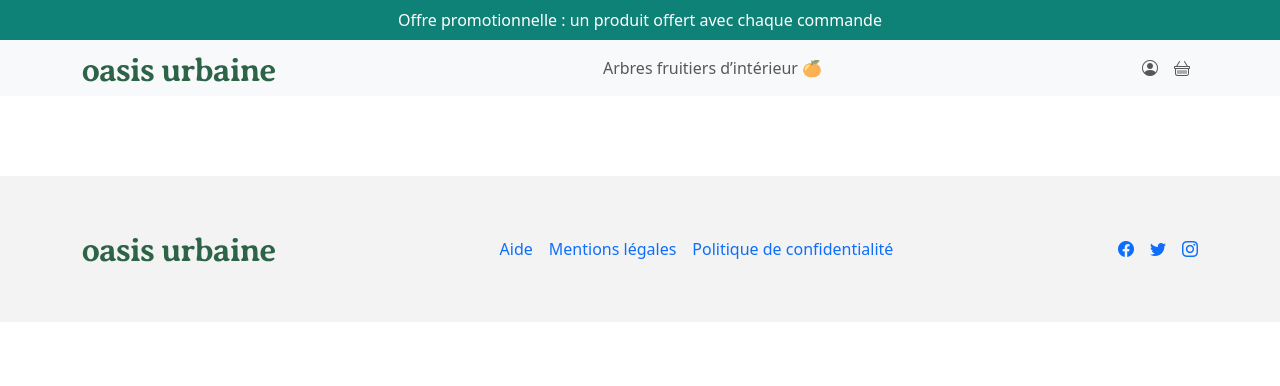
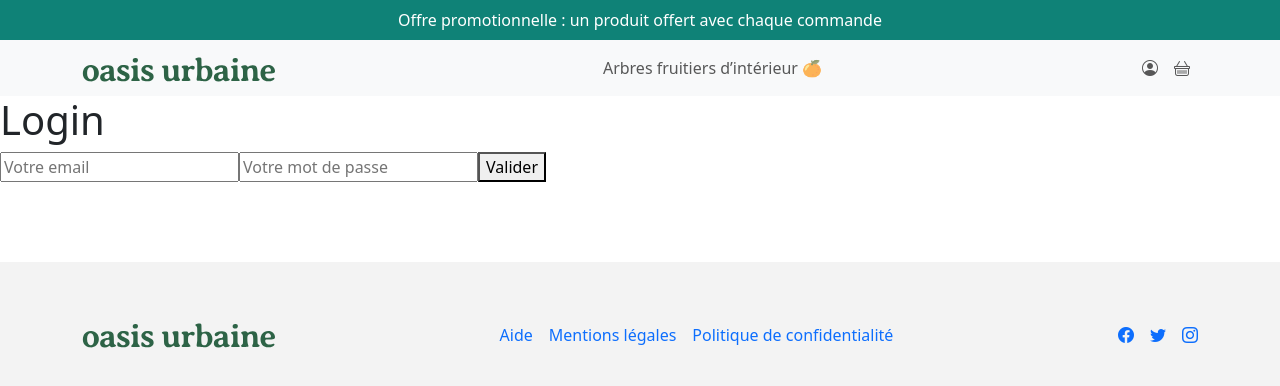
Before and after one commit to Mariepo/oasis-urbaine, a React (Create React App) app in the folder oasis-urbaine-front/: page /login in a window 1280 px wide. Shown: the top 386 px of the page. Built offline with nearby package versions, Linux system fonts and the light colour scheme.

Commit message:
ajout de la génération d'un token à la connexion d'un utilisateur

```diff
--- a/oasis-urbaine-front/src/App.js
+++ b/oasis-urbaine-front/src/App.js
@@ -10,6 +10,7 @@ import NavbarComponent from './Components/NavbarComponent';
 import Headerbanner from './Components/Headerbanner';
 import FooterComponent from './Components/FooterComponent';
 import ProductDetailsPage from './Pages/ProductDetailsPage';
+import LoginPage from './Pages/LoginPage';
 
 function App() {
   return (
@@ -22,6 +23,7 @@ function App() {
         <Route path='/products/:id' element={<ProductDetailsPage />} />
         <Route path='/categories' element={<ProductsPage />} />
         <Route path='/categories/:id/products' element={<ProductsPage />} />
+        <Route path='/login' element={<LoginPage />} />
       </Routes>
       <FooterComponent></FooterComponent>
     </BrowserRouter>
--- a/oasis-urbaine-front/src/Components/NavbarComponent.jsx
+++ b/oasis-urbaine-front/src/Components/NavbarComponent.jsx
@@ -20,7 +20,7 @@ function NavbarComponent() {
                 <Nav.Link onClick={() => {navigateTo('/products')}}>Arbres fruitiers d’intérieur 🍊</Nav.Link>
               </Nav>
               <Nav>
-                <Nav.Link href="">
+                <Nav.Link onClick={() => {navigateTo('/login')}}>
                   <i className="bi bi-person-circle"></i>
                 </Nav.Link>
                 <Nav.Link href="">
--- /dev/null
+++ b/oasis-urbaine-front/src/Pages/LoginPage.jsx
@@ -0,0 +1,43 @@
+import React, { useState } from 'react';
+import UserService from '../Services/UserService';
+import axios from 'axios';
+import { useNavigate } from 'react-router-dom';
+
+const LoginPage = () => {
+    const [user, setUser] = useState({});
+
+    const navigate = useNavigate();
+
+    const handleChange = (event) => {
+        const {name, value} = event.currentTarget;
+        setUser({...user, [name] : value})
+    }
+
+    const loginUser = async (e) => {
+        e.preventDefault();
+        try {
+            const token = await UserService.loginUser(user);
+            if (token.data.token) {
+                axios.defaults.headers.common['Authorization'] = "Bearer "+token.data.token;
+                console.log("Vous êtes bien connectés");
+                navigate('/');
+            } else {
+                console.log("Identifiants incorrects");
+            }
+        } catch (error) {
+            console.log(error);
+        }
+    }
+
+
+    return <>
+        <form onSubmit={loginUser}>
+            <h1>Login</h1>
+            <input type="text" name="email" id="email" placeholder='Votre email' onChange={handleChange} value={user.email} />
+            <input type="password" name="password" id="password" placeholder='Votre mot de passe' onChange={handleChange} value={user.password} />
+            <button type="submit">Valider</button>
+        </form>
+    </>
+}
+
+export default LoginPage
--- /dev/null
+++ b/oasis-urbaine-front/src/Services/UserService.js
@@ -0,0 +1,10 @@
+import axios from 'axios';
+
+class UserService {
+
+    static loginUser(user){
+        return axios.post(`http://127.0.0.1:3001/users/login`, user);
+    }
+}
+
+export default UserService
```
